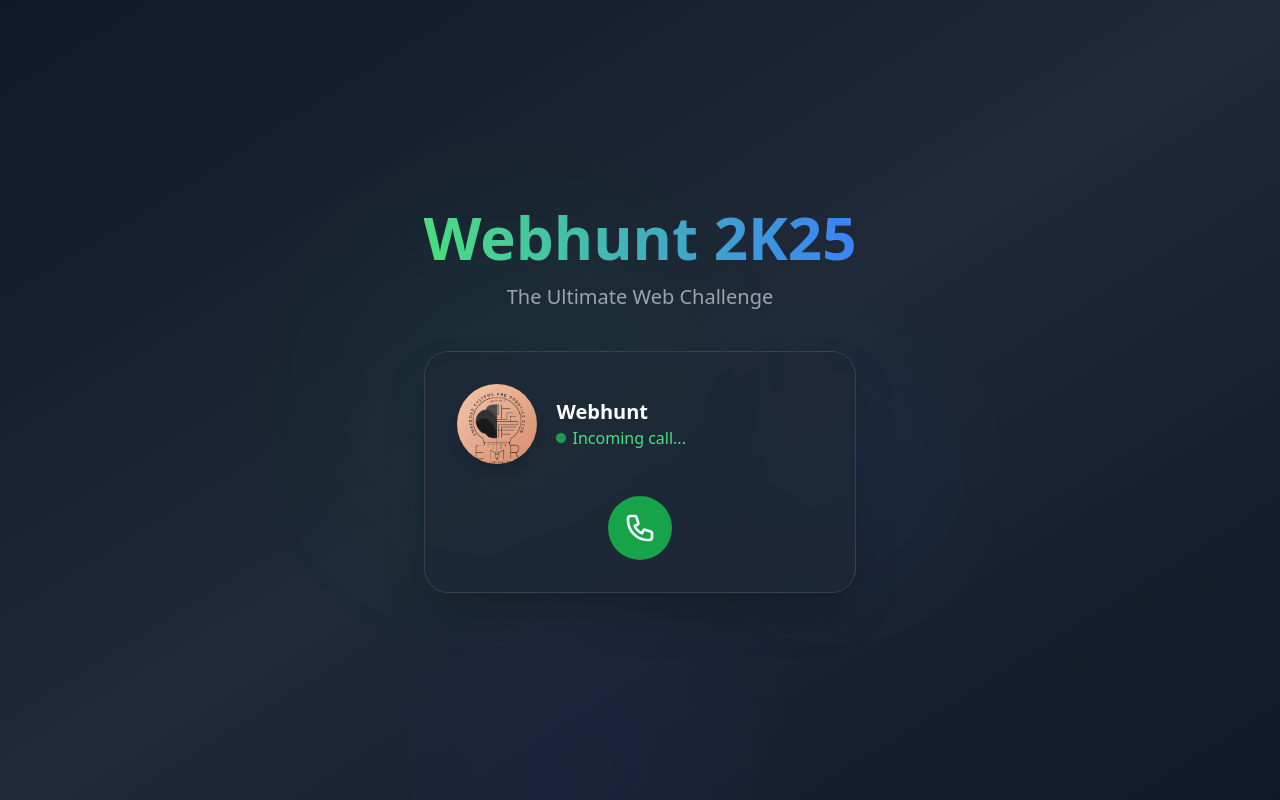
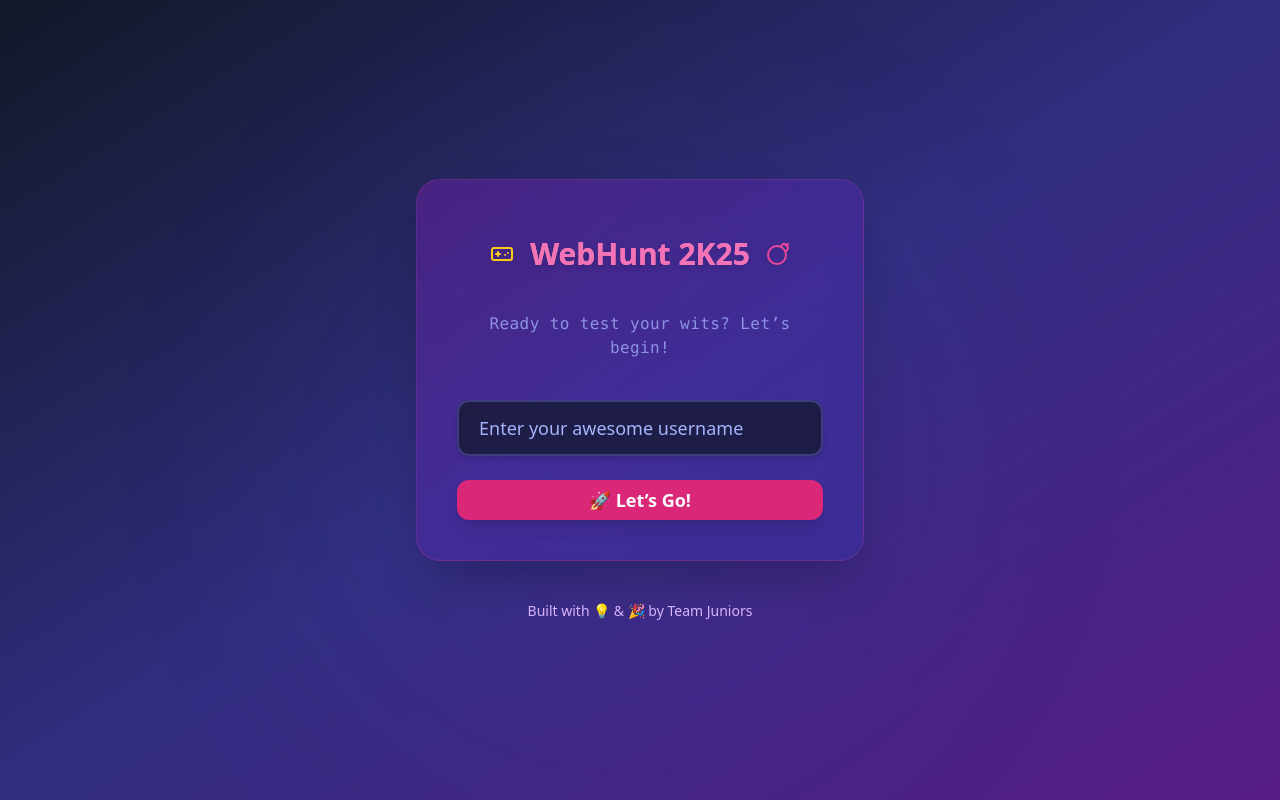
Before and after one commit to TermiXD-25654/Farewell_2k25, a React (Vite) app: page / in a window 1280 px wide. Built offline with nearby package versions, Linux system fonts and the light colour scheme; the HTML template or start-up script is replaced by a standard one.

Commit message:
Add a username page

```diff
--- a/src/App.jsx
+++ b/src/App.jsx
@@ -6,12 +6,15 @@ import Round3Page from './pages/Round3Page';
 import Round4Page from './pages/Round4Page';
 import Round5Page from './pages/Round5Page';
 import Round6Page from './pages/Round6Page';
+import LoginPage from './pages/LoginPage';
 
 function App() {
   return (
     <Router>
       <Routes>
-        <Route path="/" element={<WelcomePage />} />
+      <Route path="/" element={<LoginPage />} />
+
+        <Route path="/welcome" element={<WelcomePage />} />
         <Route path="/round1" element={<Round1Page />} />
         <Route path="/round2" element={<Round2Page />} />
         <Route path="/round3" element={<Round3Page />} />
--- /dev/null
+++ b/src/pages/LoginPage.jsx
@@ -0,0 +1,102 @@
+import React, { useState } from "react";
+import { useNavigate } from "react-router-dom";
+import { Button } from "../components/ui/button.jsx";
+import { Gamepad, Bomb } from "lucide-react";
+
+const LoginPage = () => {
+  const [username, setUsername] = useState("");
+  const navigate = useNavigate();
+
+  const handleLogin = () => {
+    if (username.trim()) {
+      localStorage.setItem("username", username);
+      navigate("/welcome"); // Update as needed
+    }
+  };
+
+  return (
+    <div className="min-h-screen bg-gradient-to-br from-gray-900 via-indigo-900 to-purple-900 flex flex-col items-center justify-center p-6 text-white relative overflow-hidden">
+      {/* Dynamic Background Lights */}
+      <div className="absolute inset-0 overflow-hidden z-0">
+        <div className="absolute top-1/3 left-1/3 w-96 h-96 bg-indigo-500 opacity-30 rounded-full blur-3xl animate-ping-slow"></div>
+        <div className="absolute bottom-1/4 right-1/4 w-72 h-72 bg-pink-500 opacity-30 rounded-full blur-3xl animate-ping-slower"></div>
+        <div className="absolute top-1/2 left-1/4 w-64 h-64 bg-purple-500 opacity-30 rounded-full blur-3xl animate-ping-slowest"></div>
+      </div>
+
+      {/* Login Card */}
+      <div className="z-10 w-full max-w-md bg-gradient-to-br from-purple-800/50 to-indigo-800/50 border border-pink-500/20 rounded-3xl shadow-2xl p-10 animate-fade-pop backdrop-blur-lg">
+        <h1 className="p-4 text-5xl font-extrabold mb-6 text-transparent bg-clip-text bg-gradient-to-r from-yellow-300 via-pink-400 to-purple-400 drop-shadow-md flex items-center justify-center gap-2">
+          <Gamepad className="text-yellow-400 w-6 h-6 mr-2" />
+          <span className="text-3xl font-bold text-pink-400"> WebHunt 2K25</span>
+          <Bomb className="text-pink-500 w-6 h-6 ml-2" />
+        </h1>
+        <p className="text-indigo-300 text-center mb-10 font-mono tracking-wide animate-pulse">
+          Ready to test your wits? Let’s begin!
+        </p>
+
+        <input
+          type="text"
+          value={username}
+          onChange={(e) => setUsername(e.target.value)}
+          className="w-full px-5 py-3 rounded-xl bg-gray-900/70 border-2 border-indigo-400/30 text-white placeholder-indigo-300 text-lg focus:outline-none focus:ring-2 focus:ring-pink-400 shadow-md transition-all duration-300 focus:scale-105"
+          placeholder="Enter your awesome username"
+        />
+
+        <Button
+          className="mt-6 w-full py-3 text-lg font-bold rounded-xl bg-pink-600 hover:bg-pink-700 transition-transform duration-300 hover:scale-105 shadow-lg"
+          onClick={handleLogin}
+        >
+          🚀 Let’s Go!
+        </Button>
+      </div>
+
+      {/* Footer */}
+      <div className="mt-10 text-center z-10 text-sm text-purple-300 animate-fade-up-slow">
+        <p>Built with 💡 & 🎉 by Team Juniors</p>
+      </div>
+
+      {/* Animations */}
+      <style jsx>{`
+        .animate-fade-pop {
+          animation: fadePop 1s ease-out;
+        }
+        .animate-fade-up-slow {
+          animation: fadeUp 1.5s ease-out;
+        }
+        .animate-ping-slow {
+          animation: ping 4s cubic-bezier(0, 0, 0.2, 1) infinite;
+        }
+        .animate-ping-slower {
+          animation: ping 6s cubic-bezier(0, 0, 0.2, 1) infinite;
+        }
+        .animate-ping-slowest {
+          animation: ping 8s cubic-bezier(0, 0, 0.2, 1) infinite;
+        }
+
+        @keyframes fadePop {
+          0% {
+            opacity: 0;
+            transform: scale(0.8);
+          }
+          100% {
+            opacity: 1;
+            transform: scale(1);
+          }
+        }
+
+        @keyframes fadeUp {
+          from {
+            opacity: 0;
+            transform: translateY(20px);
+          }
+          to {
+            opacity: 1;
+            transform: translateY(0);
+          }
+        }
+      `}</style>
+    </div>
+  );
+};
+
+export default LoginPage;
--- a/src/pages/Round4Page.jsx
+++ b/src/pages/Round4Page.jsx
@@ -8,7 +8,7 @@ import qr from '../assets/qr-code.png';
 const ROUND_4_CONFIG = {
   encryptedMessage: "b'gAAAAABoAB-Av3v3zZpHQzCi_r33n3kztO4iaDG53KFIOJuvVBbh51E-BuAf5IzlhayVX87wq-5UXAlbDCoqAeNdlyTVnVRA31MnRVCQswJhgBBqwAFOu07MWmZ-2Vn1Q9nRYW7XeolJ'", // Example binary message
   correctAnswer: 'Asla Hum bhi rakhte hai, LADDAR!', // Example decoded answer
-  buttonsEscapeAttempts: 20 // After this many attempts, the button will stop moving
+  buttonsEscapeAttempts: 30 // After this many attempts, the button will stop moving
 };
 
 const Round4Page = () => {
--- a/src/pages/Round6Page.jsx
+++ b/src/pages/Round6Page.jsx
@@ -126,7 +126,7 @@ const Round6Page = () => {
 
           <div className={`transition-all duration-1000 delay-300 transform ${celebrationStage >= 2 ? 'opacity-100 scale-100' : 'opacity-0 scale-90'}`}>
             <p className="text-3xl mb-8 text-transparent bg-clip-text bg-gradient-to-r from-blue-300 via-indigo-300 to-purple-300">
-              You've Completed All Challenges!
+             Scan this final QR to continue!!
             </p>
           </div>
         </div>
```
